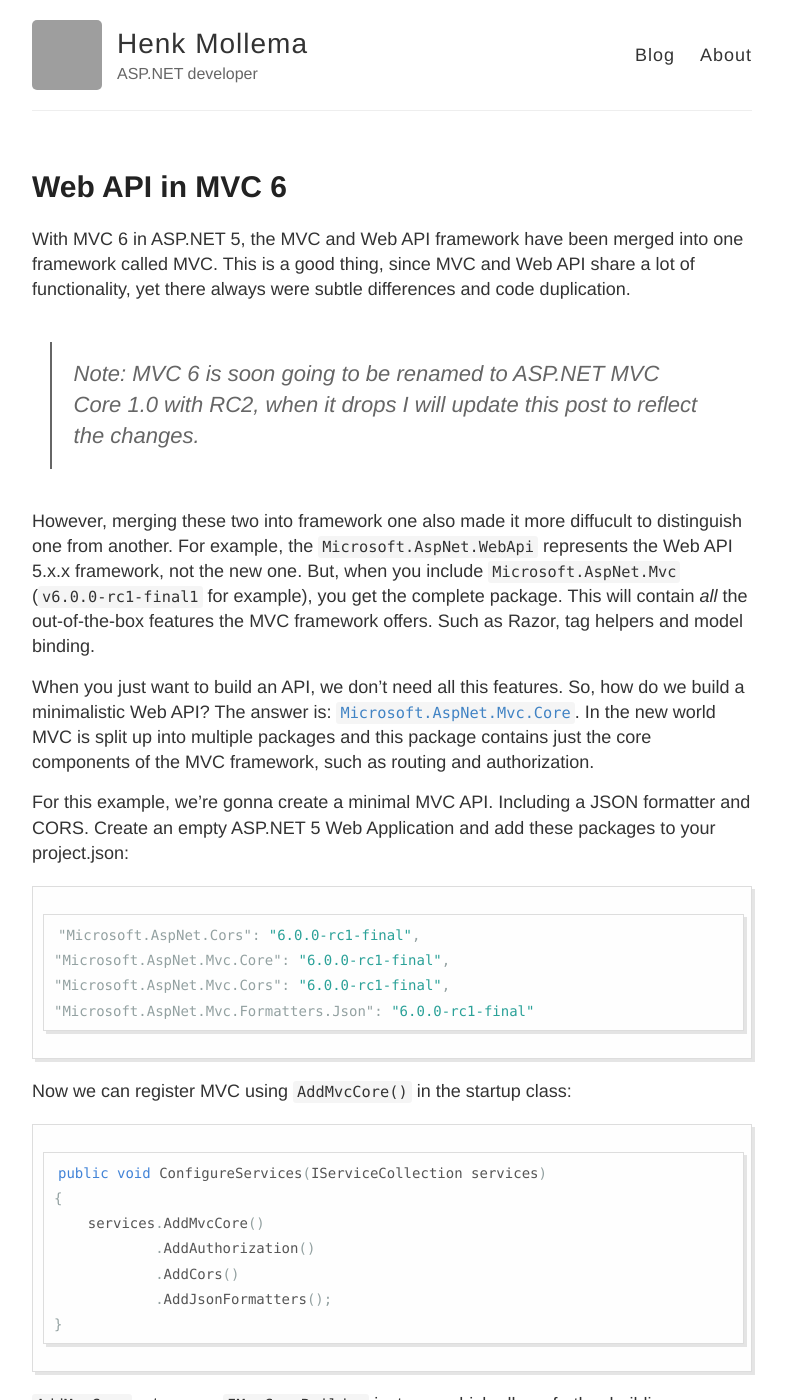
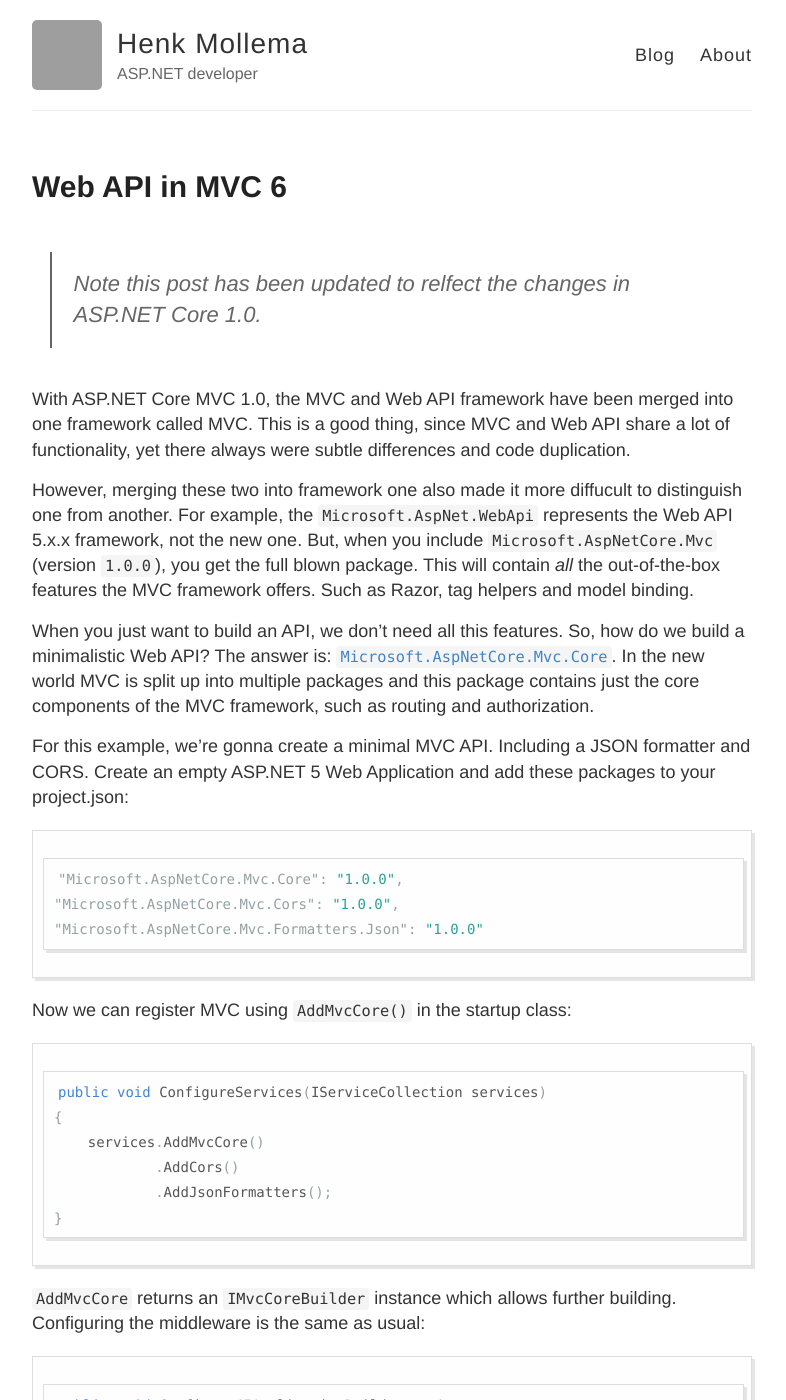
Before and after one commit to henkmollema/henkmollema.github.io, a Jekyll site: the page built from _posts/2016-02-11-web-api-in-mvc-6.md, in a window 1280 px wide and 1400 px high. Shown: the whole window, without its empty margins (248-1034 px from the left). Built offline with Jekyll 4.4.1, drawn with Linux system fonts in a browser that asks for light colours; some of the changed text lies outside the part shown; grey boxes are pictures that could not be loaded.

Commit message:
Update to reflect ASP.NET Core changes

````diff
--- a/_posts/2016-02-11-web-api-in-mvc-6.md
+++ b/_posts/2016-02-11-web-api-in-mvc-6.md
@@ -3,21 +3,20 @@ layout: post
 title: Web API in MVC 6
 ---
 
-With MVC 6 in ASP.NET 5, the MVC and Web API framework have been merged into one framework called MVC. This is a good thing, since MVC and Web API share a lot of functionality, yet there always were subtle differences and code duplication.
+> Note this post has been updated to relfect the changes in ASP.NET Core 1.0.
 
-> Note: MVC 6 is soon going to be renamed to ASP.NET MVC Core 1.0 with RC2, when it drops I will update this post to reflect the changes.
+With ASP.NET Core MVC 1.0, the MVC and Web API framework have been merged into one framework called MVC. This is a good thing, since MVC and Web API share a lot of functionality, yet there always were subtle differences and code duplication.
 
-However, merging these two into framework one also made it more diffucult to distinguish one from another. For example, the `Microsoft.AspNet.WebApi` represents the Web API 5.x.x framework, not the new one. But, when you include `Microsoft.AspNet.Mvc` (`v6.0.0-rc1-final1` for example), you get the complete package. This will contain _all_ the out-of-the-box features the MVC framework offers. Such as Razor, tag helpers and model binding.
+However, merging these two into framework one also made it more diffucult to distinguish one from another. For example, the `Microsoft.AspNet.WebApi` represents the Web API 5.x.x framework, not the new one. But, when you include `Microsoft.AspNetCore.Mvc` (version `1.0.0`), you get the full blown package. This will contain _all_ the out-of-the-box features the MVC framework offers. Such as Razor, tag helpers and model binding.
 
-When you just want to build an API, we don't need all this features. So, how do we build a minimalistic Web API? The answer is: [`Microsoft.AspNet.Mvc.Core`](https://www.nuget.org/packages/Microsoft.AspNet.Mvc.Core). In the new world MVC is split up into multiple packages and this package contains just the core components of the MVC framework, such as routing and authorization.
+When you just want to build an API, we don't need all this features. So, how do we build a minimalistic Web API? The answer is: [`Microsoft.AspNetCore.Mvc.Core`](https://www.nuget.org/packages/Microsoft.AspNetCore.Mvc.Core). In the new world MVC is split up into multiple packages and this package contains just the core components of the MVC framework, such as routing and authorization.
 
 For this example, we're gonna create a minimal MVC API. Including a JSON formatter and CORS. Create an empty ASP.NET 5 Web Application and add these packages to your project.json:
 
 ```json
-"Microsoft.AspNet.Cors": "6.0.0-rc1-final",
-"Microsoft.AspNet.Mvc.Core": "6.0.0-rc1-final",
-"Microsoft.AspNet.Mvc.Cors": "6.0.0-rc1-final",
-"Microsoft.AspNet.Mvc.Formatters.Json": "6.0.0-rc1-final"
+"Microsoft.AspNetCore.Mvc.Core": "1.0.0",
+"Microsoft.AspNetCore.Mvc.Cors": "1.0.0",
+"Microsoft.AspNetCore.Mvc.Formatters.Json": "1.0.0"
 ```
 
 Now we can register MVC using `AddMvcCore()` in the startup class:
@@ -26,7 +25,6 @@ Now we can register MVC using `AddMvcCore()` in the startup class:
 public void ConfigureServices(IServiceCollection services)
 {
     services.AddMvcCore()
-            .AddAuthorization()
             .AddCors()
             .AddJsonFormatters();
 }
@@ -66,9 +68,9 @@ public abstract class ApiController
 }
 ```
 
-The `[ActionContext]` attribute specifies that the property should be set with the current `ActionContext` when MVC creates the controller. The `ActionContext` provides information about the current request. Full source [here](https://github.com/henkmollema/henkmollema.github.io/tree/master/samples/WebApi/ApiController.cs).
+The `[Controller]` attribute indicates that the type or any derived type is considered as a controller by the default controller discovery mechanism. The `[ActionContext]` attribute specifies that the property should be set with the current `ActionContext` when MVC creates the controller. The `ActionContext` provides information about the current request. Full source [here](https://github.com/henkmollema/henkmollema.github.io/tree/master/samples/WebApi/ApiController.cs).
 
-> Note: in RC2, there is going to be a [`ControllerBase`](https://github.com/aspnet/Mvc/tree/6.0.0-rc1/src/Microsoft.AspNetCore.Mvc.Core/ControllerBase.cs) class in the MVC Core package which is not tied to views. This also might suite your needs. However, it is still a lot bigger than ours.
+> ASP.NET Core MVC also offers a [`ControllerBase`](https://github.com/aspnet/Mvc/blob/1.0.0/src/Microsoft.AspNetCore.Mvc.Core/ControllerBase.cs) class which provides a controller base class just without views support. It's still much larger than ours though. Use it if you find it convenient.
 
 ## Conclusion
 We can now build a minimal Web API using the MVC 6 framework. The new modular package structure allows us to just pull in the packages we need and create a lean and simple application.
````
Also changed, not shown: other parts of _posts/2016-02-11-web-api-in-mvc-6.md (+5 -1 lines).
